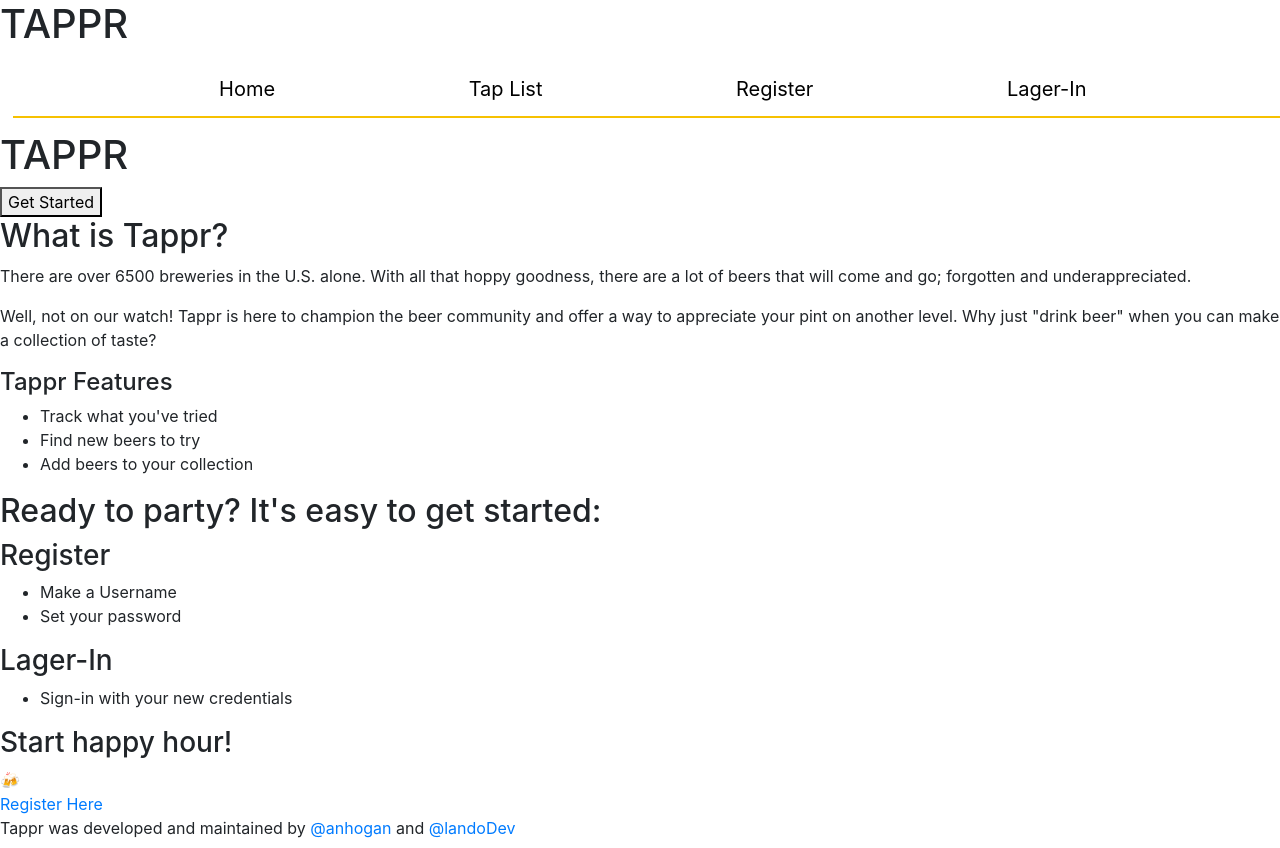
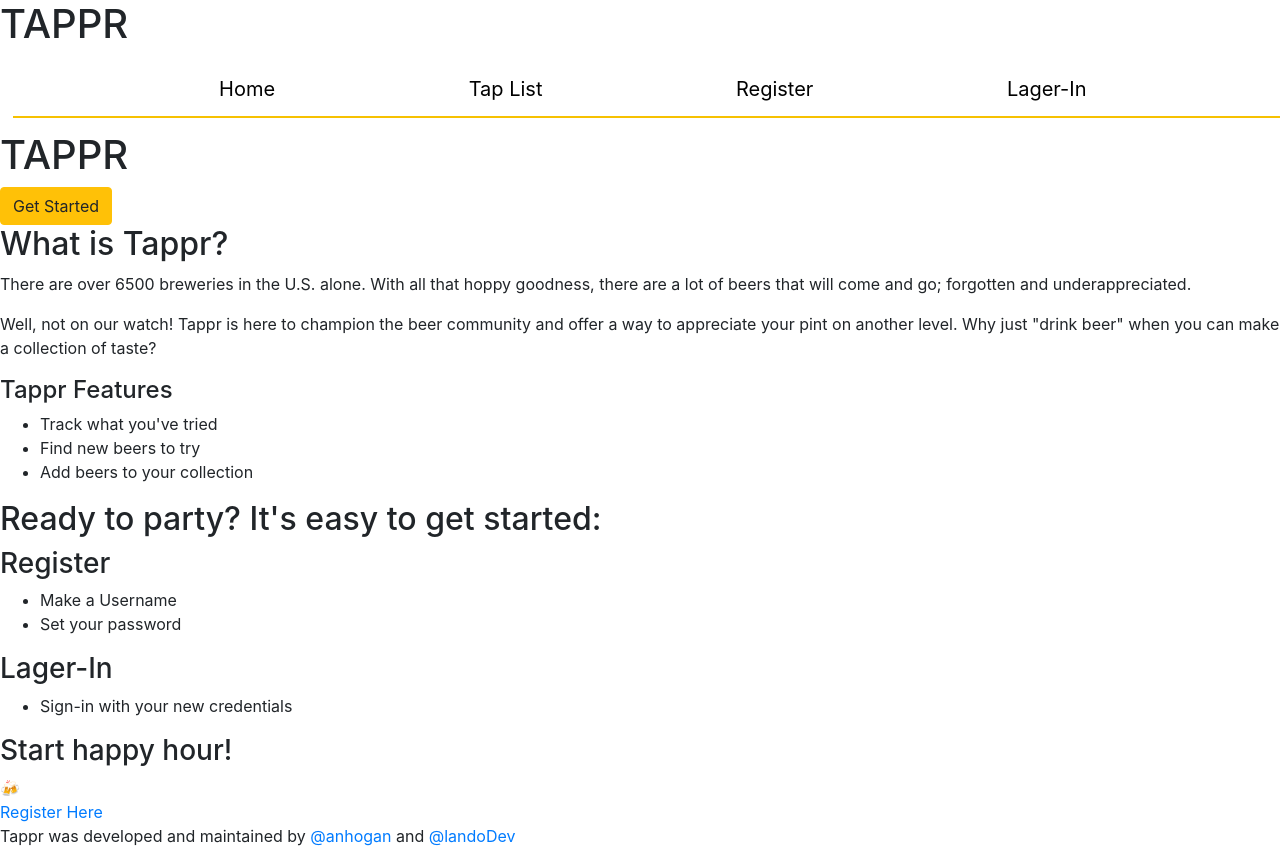
Before and after one commit to tappr-app/tappr, a React (Create React App) app in the folder tappr-fe/: page / in a window 1280 px wide. Built offline with nearby package versions, Linux system fonts and the light colour scheme.

Commit message:
added bootstrap button to landing. routes to register

```diff
--- a/tappr-fe/src/components/LandingPage.js
+++ b/tappr-fe/src/components/LandingPage.js
@@ -1,15 +1,18 @@
 import React from 'react';
-import { Link } from 'react-router-dom';
+import { Link, useHistory } from 'react-router-dom';
 import GuestNavbar from './GuestNavbar'
 
+import { Button } from 'react-bootstrap';
+
 const LandingPage = () => {
+  const history = useHistory();
   return (
     <div>
       <GuestNavbar />
       <header>
         <h1>TAPPR</h1>
       </header>
-      <button>Get Started</button>
+      <Button variant="warning" onClick={()=> history.push('/register')}>Get Started</Button>
       <div className='app-features'>
         <h2>What is Tappr?</h2>
         <p>There are over 6500 breweries in the U.S. alone. With all that hoppy goodness, there are a lot of beers that will come and go; forgotten and underappreciated.</p>
```
